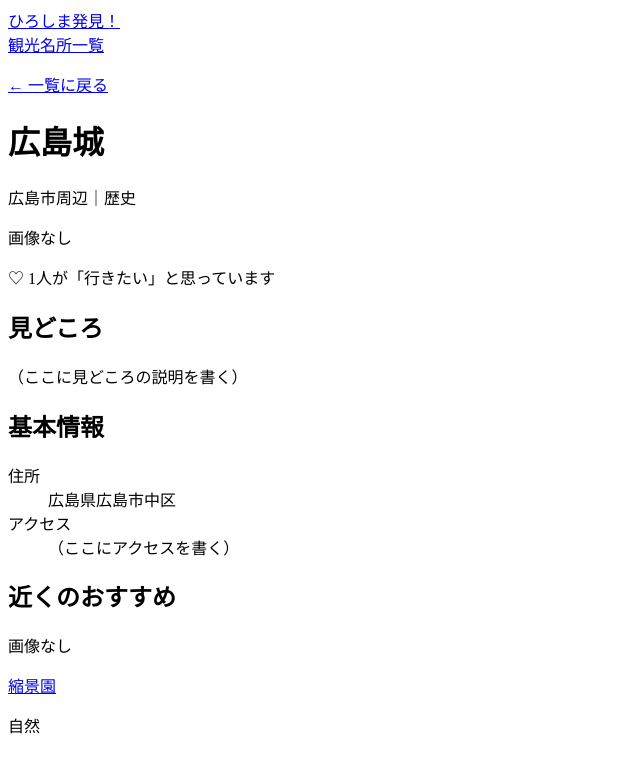
After one commit to hk0917/SWEXE-Team-08-, a Rails app: page /spots/1 in a window 1280 px wide. The commit adds this page. Shown: the top 773 px of the page, without its empty margins (0-640 px from the left). Run offline with Rails 7, Linux system fonts and the light colour scheme; data comes from the database, SQL or seed files in the repository; tables that the repository leaves empty hold one stand-in row (values such as "Sample post"); some libraries are stand-ins or nearby versions.

Commit message:
spots#showを追加（詳細・お知らせ・公式サイト・近くのおすすめ）、一覧から詳細へのリンクを追加

```diff
--- a/app/controllers/spots_controller.rb
+++ b/app/controllers/spots_controller.rb
@@ -18,4 +18,14 @@ class SpotsController < ApplicationController
 
     @spots = (@sort == "newest" ? spots.newest : spots.popular).to_a
   end
+
+  def show
+    # 存在しないIDは RecordNotFound になり、本番では 404 になる
+    @spot         = Spot.includes(:area).find(params[:id])
+    @wishes_count = @spot.wishes.count
+    @nearby_spots = Spot.where(area_id: @spot.area_id)
+                        .where.not(id: @spot.id)
+                        .order(:id)
+                        .limit(2)
+  end
 end
--- /dev/null
+++ b/app/helpers/spots_helper.rb
@@ -0,0 +1,10 @@
+module SpotsHelper
+  # image_url が http(s) で始まるときだけ画像を出す。それ以外は「画像なし」
+  def spot_image_tag(spot, css_class)
+    if spot.image_url.to_s.start_with?("http://", "https://")
+      image_tag spot.image_url, alt: spot.name, class: css_class
+    else
+      content_tag :div, "画像なし", class: [css_class, "spot-no-image"]
+    end
+  end
+end
--- /dev/null
+++ b/app/views/spots/show.html.erb
@@ -0,0 +1,46 @@
+<p><%= link_to "← 一覧に戻る", spots_path %></p>
+
+<h1><%= @spot.name %></h1>
+<p><%= @spot.area.name %>｜<%= @spot.category %></p>
+
+<% if @spot.notice.present? %>
+  <div class="spot-notice" role="status">
+    <strong>お知らせ</strong>
+    <p><%= @spot.notice %></p>
+  </div>
+<% end %>
+
+<%= spot_image_tag(@spot, "spot-detail-img") %>
+
+<p class="wish-count">♡ <%= @wishes_count %>人が「行きたい」と思っています</p>
+<%# Issue 6 で、ここに「ここに行きたい」ボタンを置く %>
+
+<h2>見どころ</h2>
+<%= simple_format(@spot.description) %>
+
+<h2>基本情報</h2>
+<dl class="spot-info">
+  <dt>住所</dt>
+  <dd><%= @spot.address.presence || "未登録" %></dd>
+  <dt>アクセス</dt>
+  <dd><%= @spot.access.presence || "未登録" %></dd>
+</dl>
+
+<% if @spot.official_url.present? %>
+  <p><%= link_to "公式サイトを見る", @spot.official_url, target: "_blank", rel: "noopener" %></p>
+<% end %>
+
+<h2>近くのおすすめ</h2>
+<% if @nearby_spots.empty? %>
+  <p>同じエリアの観光地は、まだ登録されていません。</p>
+<% else %>
+  <div class="nearby-spots">
+    <% @nearby_spots.each do |spot| %>
+      <div class="nearby-spot">
+        <%= spot_image_tag(spot, "spot-img") %>
+        <p><%= link_to spot.name, spot_path(spot) %></p>
+        <p><%= spot.category %></p>
+      </div>
+    <% end %>
+  </div>
+<% end %>
```
Also changed, not shown: app/assets/stylesheets/spots.css (+10 -0 lines), app/views/spots/index.html.erb (+2 -6 lines).
